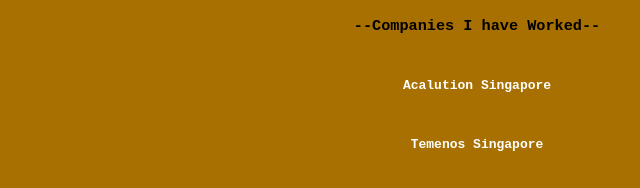
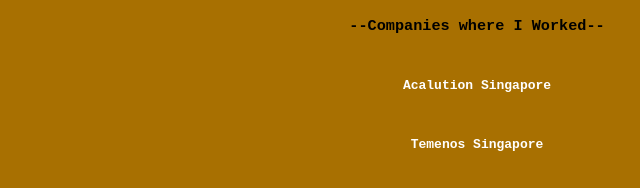
Before and after one commit to deepakjayan/resume, a plain HTML site: page index.html in a window 1280 px wide. Shown: the part 860-1048 px from the top of the page, 3-643 px from the left. Drawn offline with Linux system fonts and the light colour scheme.

Commit message:
Grammer change

```diff
--- a/index.html
+++ b/index.html
@@ -53,7 +53,7 @@
             <h3 class="white">Git, Github and Bit Bucket</h3>
         </section>
         <section class="t24experience">
-            <h3>--Companies I have Worked--</h3>
+            <h3>--Companies where I Worked--</h3>
             <h4 class="white">Acalution Singapore</h4>
             <h4 class="white">Temenos Singapore</h4>
             <h4 class="white">Temenos India</h4>
```
